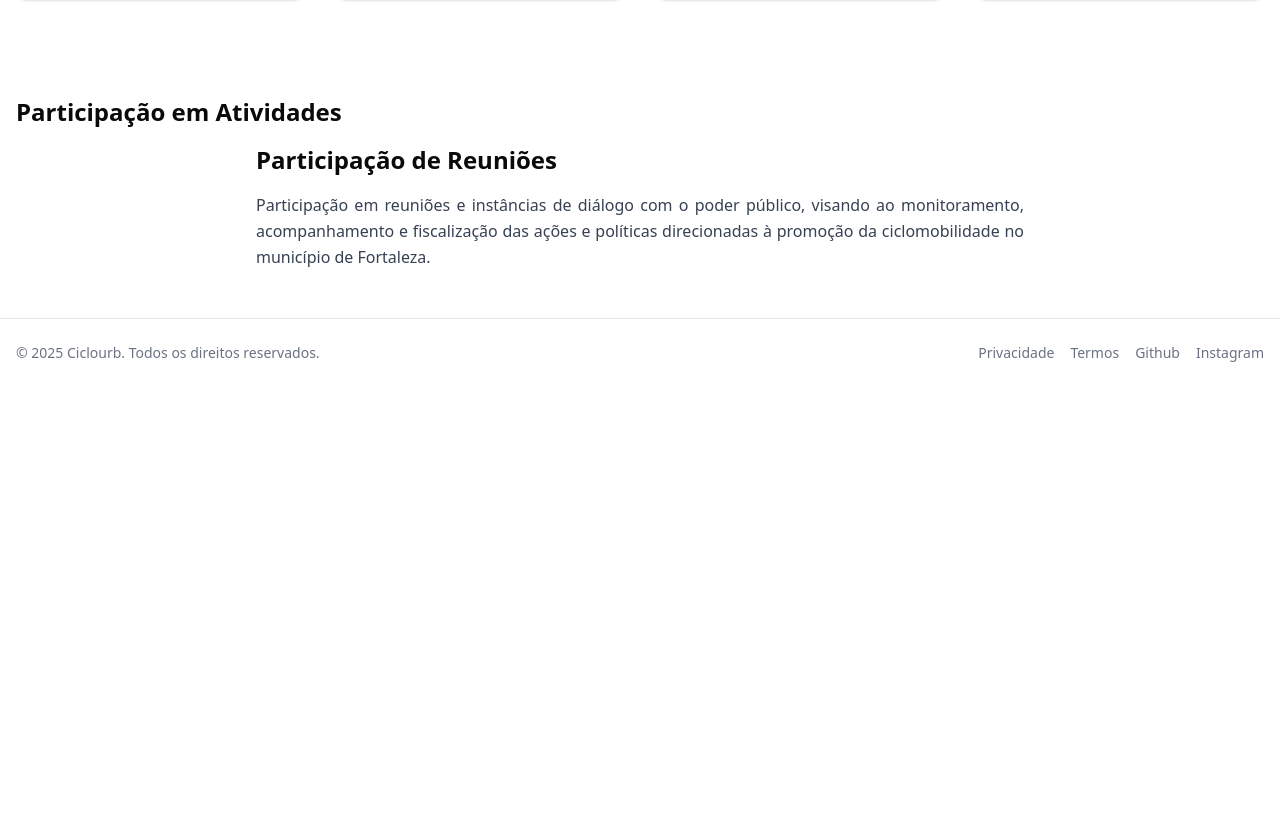
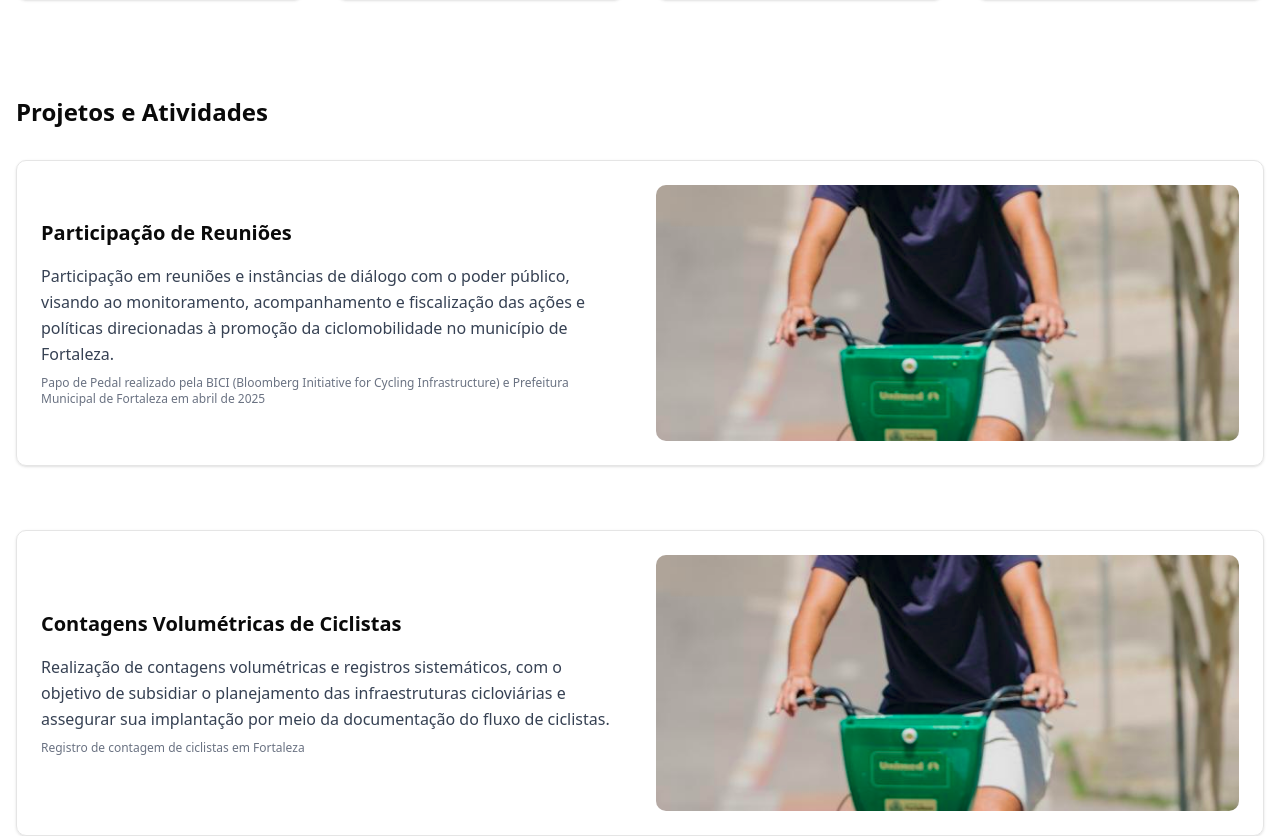
Before and after one commit to feandres/ciclourb-frontend, a Next.js app: page / in a window 1280 px wide. Shown: the part 1213-2049 px from the top of the page. Before the commit the page ends 1600 px from the top, so only its background shows below. Built offline with nearby package versions, Linux system fonts and the light colour scheme.

Commit message:
home page diferente

```diff
--- a/app/data/page.tsx
+++ b/app/data/page.tsx
@@ -1,5 +1,6 @@
 // app/pages/dashboard/page.tsx
 import React from 'react';
+import {Hero} from '@/components/hero';
 
 const DashboardPage: React.FC = () => {
   const malhaTotalKm = 120;
@@ -12,6 +13,11 @@ const DashboardPage: React.FC = () => {
   const zonas30TotalArea = 35; // km²
 
   return (
+
+    <>
+
+    <Hero />
+
     <div className="container mx-auto p-6 space-y-8">
       {/* Indicadores gerais */}
       <section className="grid grid-cols-3 gap-6">
@@ -49,6 +55,8 @@ const DashboardPage: React.FC = () => {
         </div>
       </section>
     </div>
+        </>
+
   );
 };
 
--- a/app/page.tsx
+++ b/app/page.tsx
@@ -39,6 +39,35 @@ export default function HomePage() {
     },
   ];
 
+  const atividades = [
+    {
+      titulo: "Participação de Reuniões",
+      texto: `Participação em reuniões e instâncias de diálogo com o poder público,
+      visando ao monitoramento, acompanhamento e fiscalização das ações e políticas
+      direcionadas à promoção da ciclomobilidade no município de Fortaleza.`,
+      imagem: "/mateus.png",
+      legenda:
+        "Papo de Pedal realizado pela BICI (Bloomberg Initiative for Cycling Infrastructure) e Prefeitura Municipal de Fortaleza em abril de 2025",
+    },
+    {
+      titulo: "Contagens Volumétricas de Ciclistas",
+      texto: `Realização de contagens volumétricas e registros sistemáticos,
+      com o objetivo de subsidiar o planejamento das infraestruturas cicloviárias
+      e assegurar sua implantação por meio da documentação do fluxo de ciclistas.`,
+      imagem: "/mateus.png",
+      legenda: "Registro de contagem de ciclistas em Fortaleza",
+    },
+    {
+      titulo: "Pesquisas e Análises",
+      texto: `Elaboração de análises e estudos técnicos sobre mobilidade urbana,
+      com ênfase no contexto do município de Fortaleza, abrangendo seu planejamento
+      urbano e as políticas públicas de transporte implementadas.`,
+      imagem: "/mateus.png",
+      legenda:
+        "Análise técnica do Plano Diretor Cicloviário do município de Fortaleza",
+    },
+  ];
+
   return (
     <>
       <Hero />
@@ -59,7 +88,6 @@ export default function HomePage() {
       </section>
 
       <section className="container mx-auto py-12 px-4">
-        <div>
         <h2 className="text-2xl font-bold mb-8">Nossa Equipe</h2>
         <div className="grid gap-8 sm:grid-cols-2 lg:grid-cols-4">
           {equipe.map((membro, idx) => (
@@ -95,20 +123,34 @@ export default function HomePage() {
             </div>
           ))}
         </div>
-        </div>
       </section>
 
-      <section className="container mx-auto py-12 px-4">
-        <h2 className="text-2xl font-bold mb-4">Participação em Atividades</h2>
-        <div className="max-w-3xl mx-auto text-justify leading-relaxed">
-          <h3 className="text-2xl font-bold mb-4">Participação de Reuniões</h3>
-          <p className="text-gray-700">
-            Participação em reuniões e instâncias de diálogo com o poder
-            público, visando ao monitoramento, acompanhamento e fiscalização das
-            ações e políticas direcionadas à promoção da ciclomobilidade no
-            município de Fortaleza.
-          </p>
+      <section className="container mx-auto py-12 px-4 space-y-16">
+        <h2 className="text-2xl font-bold mb-8">Projetos e Atividades</h2>
+
+        {atividades.map((item, idx) => (
+          <div
+            key={idx}
+            className="grid md:grid-cols-2 gap-8 items-center border rounded-lg p-6 shadow-sm"
+          >
+            <div>
+              <h3 className="text-xl font-semibold mb-4">{item.titulo}</h3>
+              <p className="text-gray-700 leading-relaxed">{item.texto}</p>
+              {item.legenda && (
+                <p className="text-xs text-gray-500 mt-2">{item.legenda}</p>
+              )}
             </div>
+
+            <div className="relative w-full h-64 rounded-lg overflow-hidden">
+              <Image
+                src={item.imagem}
+                alt={item.titulo}
+                fill
+                className="object-cover"
+              />
+            </div>
+          </div>
+        ))}
       </section>
     </>
   );
```
Lines whose indentation alone changed are shown as unchanged.
